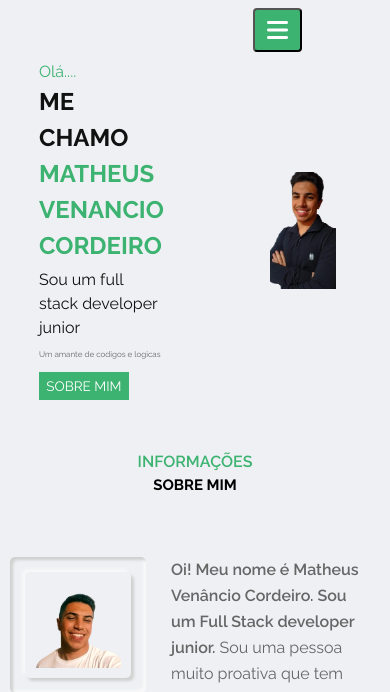
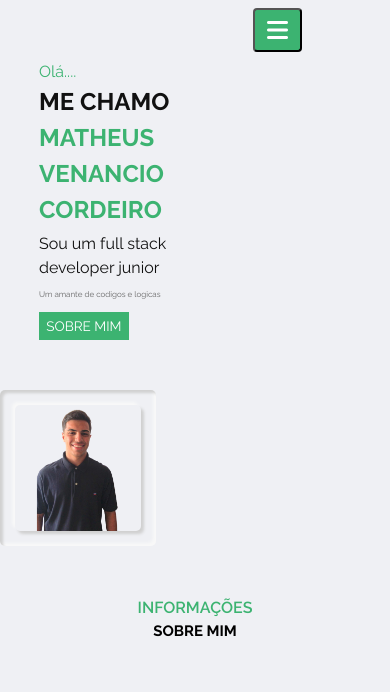
Before and after one commit to Matheus-Venancio/PortifolioApresentacao, a plain HTML site: page index.html in a window 390 px wide. Shown: the top 692 px of the page. Drawn offline with Linux system fonts and the light colour scheme.

Commit message:
adjust website

```diff
--- a/css/style.css
+++ b/css/style.css
@@ -121,7 +121,8 @@ display: none;
 }
 
 .homeTwo .imageTwo img{
-  width: 55%;
+  width:500px;
+  margin-left: -60px;
 }
 #ligthbox{
   position: fixed;
@@ -570,9 +571,11 @@ a:hover{
 .about-img {
   flex: 0 0 40%;
   max-width: 40%;
-  padding: 0 10px;
 }
 
+.about-top{
+  margin-top: -90px;
+}
 .about-img .img-box {
   padding: 15px;
   border-radius: 5px;
@@ -580,7 +583,7 @@ a:hover{
 
 .about-img .img-box img {
   width: 100%;
-  border: 10px solid transparent;
+  border: 0px solid transparent;
   border-radius: 5px;
 }
 
@@ -904,6 +907,21 @@ transition: all 2s ease;
   opacity: 1;
 }
 
+@media (max-width:1230px){
+  .homeTwo{
+    display: block;
+  }
+
+  .homeTwo .imageTwo{
+    margin-left: 20px;
+    margin-top: 90px;
+  }
+
+  .about-top{
+    margin-top: 50px;
+  }
+}
+
 @media (max-width:991px){
   html{
     font-size: 55%;
--- a/index.html
+++ b/index.html
@@ -40,9 +40,11 @@
             <a href="#sobre" class="btnTwo">SOBRE MIM</a>
         </div>
 
-        <div class="imageTwo">
-            <img src="img/testeMatheus.png" class="imgHome">
+        <div class="about-img about-top">
+        <div class="img-box inner-shadow">
+            <img src="img/frente.png" class="imgHome outer-shadow">
         </div>
+    </div>
     </section>
 
 
```
Also changed, not shown: img/frente.png (added), img/logos_animation/htmlanimation.png (deleted), img/primeira imagem.png (added), img/segunda imagem.png (added).
